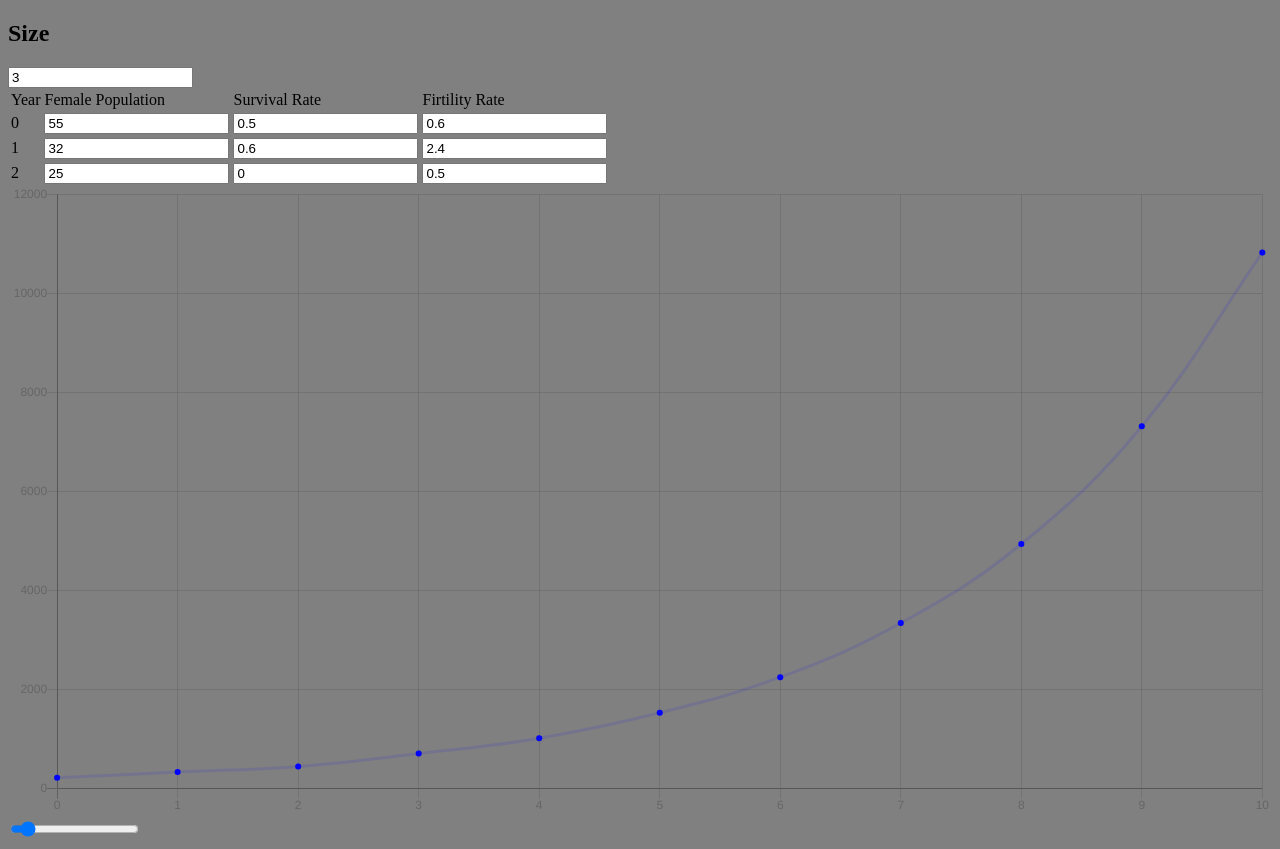
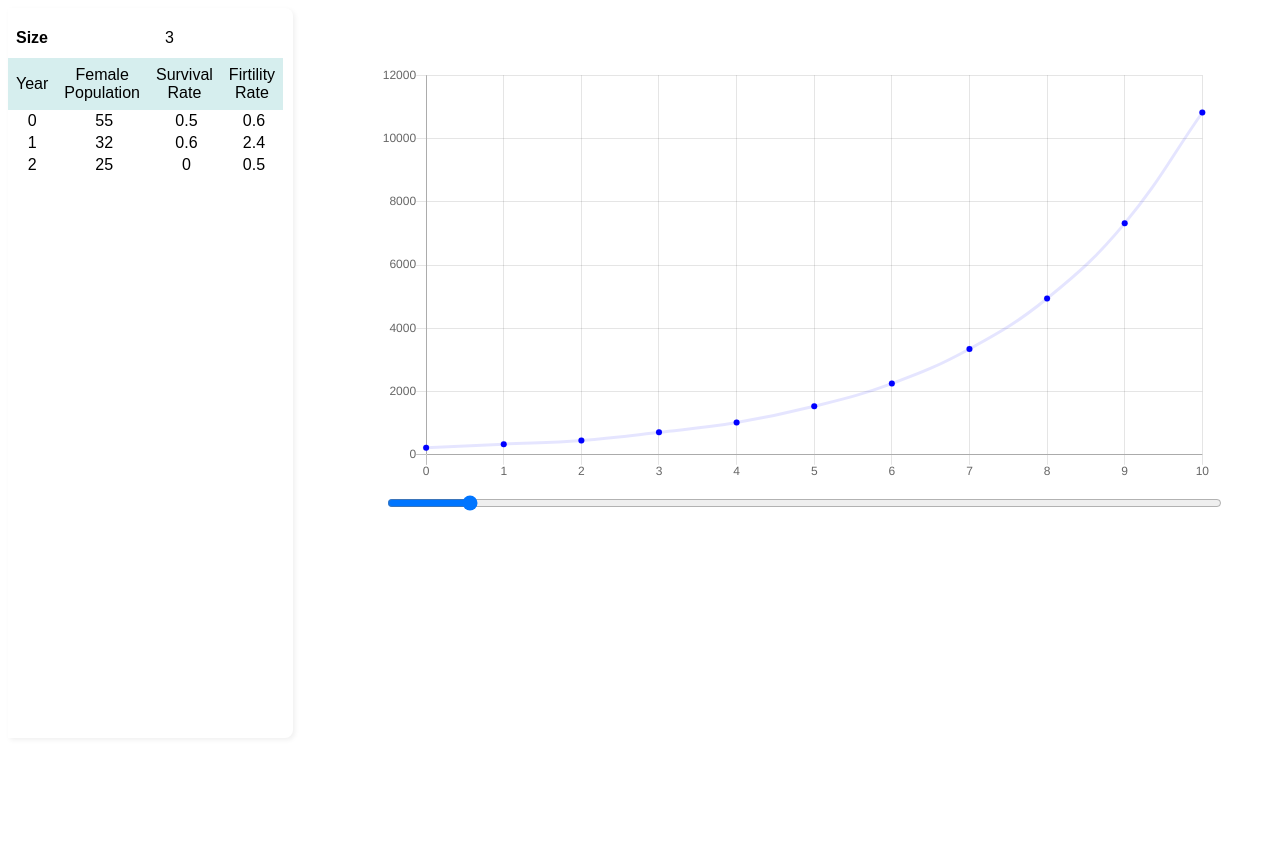
Before and after one commit to Argox-dev/Leslie-Matrix-Simulator, a plain HTML site: page index.html in a window 1280 px wide. Drawn offline with nearby package versions, Linux system fonts and the light colour scheme.

Commit message:
Update styles.css

```diff
--- a/styles.css
+++ b/styles.css
@@ -1,3 +1,104 @@
 body {
-  background-color: grey;
+    display: flex;
+    align-items: initial;
+    justify-content: start;
+    background-color: white;
 }
+
+h2 {
+    font-family: 'Montserrat', 'Source Sans Pro', sans-serif;
+    font-size: clamp(10px, 8vw, 16px);
+}
+table {
+    border-collapse: collapse;
+}
+
+td {
+    text-align: center;
+    font-family: 'Montserrat', 'Source Sans Pro', sans-serif;
+    font-size: clamp(10px, 8vw, 16px);
+    height: 2vh;
+    width: 4vw;
+}
+tr > .first-colum {
+    background-color: #D6EEEE;
+}
+
+#leslie-table-lable-row {
+    background-color: #D6EEEE;
+}
+    #leslie-table-lable-row > td {
+        padding: 8px;
+    }
+
+input[type="number"] {
+    font-family: 'Montserrat', 'Source Sans Pro', sans-serif;
+    font-size: clamp(10px, 8vw, 16px);
+    outline: none;
+    width: 100%;
+    height: 100%;
+    border: 0px;
+    text-align: center;
+}
+
+input:hover {
+    background-color: gainsboro;
+}
+
+input::-webkit-outer-spin-button,
+input::-webkit-inner-spin-button {
+    -webkit-appearance: none;
+    margin: 0;
+}
+
+input[type=number] {
+    -moz-appearance: textfield;
+}
+
+
+#side-pannel {
+    display: flex;
+    flex-direction: column;
+    justify-content: start;
+    align-items: initial;
+    width: clamp(312px, 20vw, 20vw);
+    height: 90vh;
+    background-color: white;
+    border-radius: 0px 8px 8px 0px;
+    box-shadow: 2px 2px 5px #f0f0f0;
+    margin-right: 24px;
+    padding-top: 10px;
+    padding-right: 10px;
+}
+#side-pannel-toolbar {
+    display: flex;
+    justify-content: start;
+    align-items: center;
+    padding: 8px;
+    height: 24px;
+}
+
+#view-pannel {
+    display: flex;
+    flex-direction: column;
+    justify-content: start;
+    padding: 60px;
+    width: 80vw;
+    height: 88vh;
+    background-color: white;
+    border-radius: 8px;
+}
+
+#slider-container {
+    padding: 8px;
+    justify-self: end;
+    width: 100%;
+}
+
+#timescale-slider {
+    width: 100%;
+}
+#table-length-picker {
+    margin-left: 16px;
+    width: 80%;
+}
```
